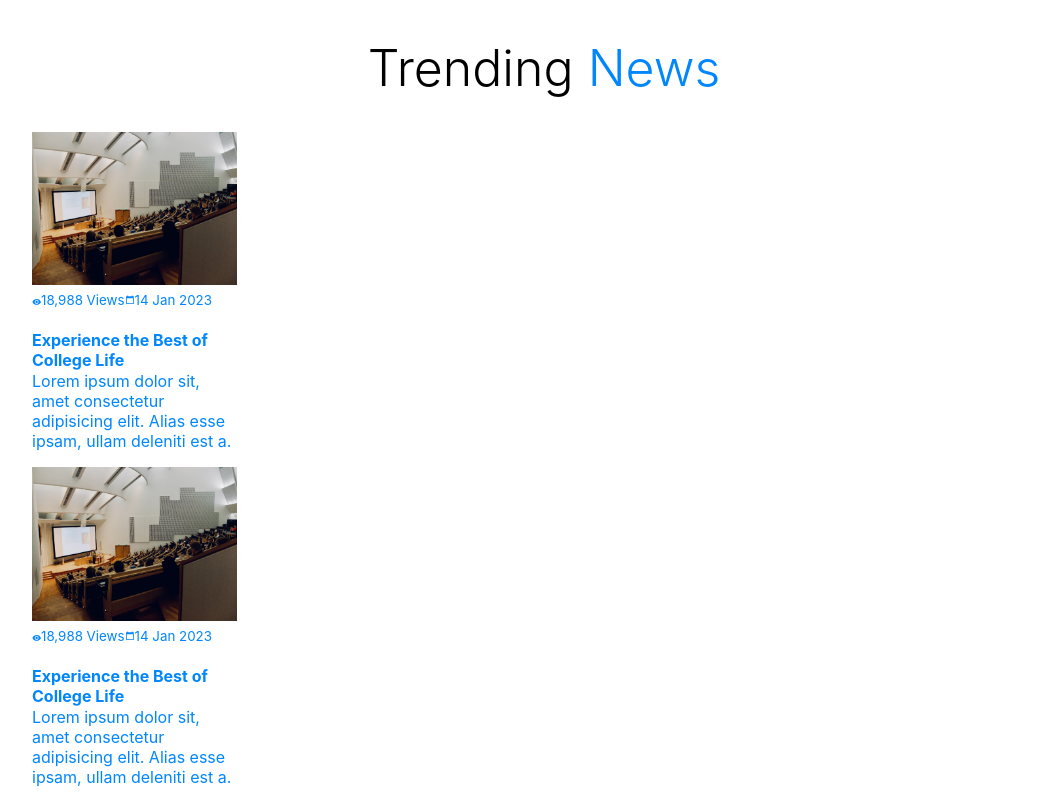
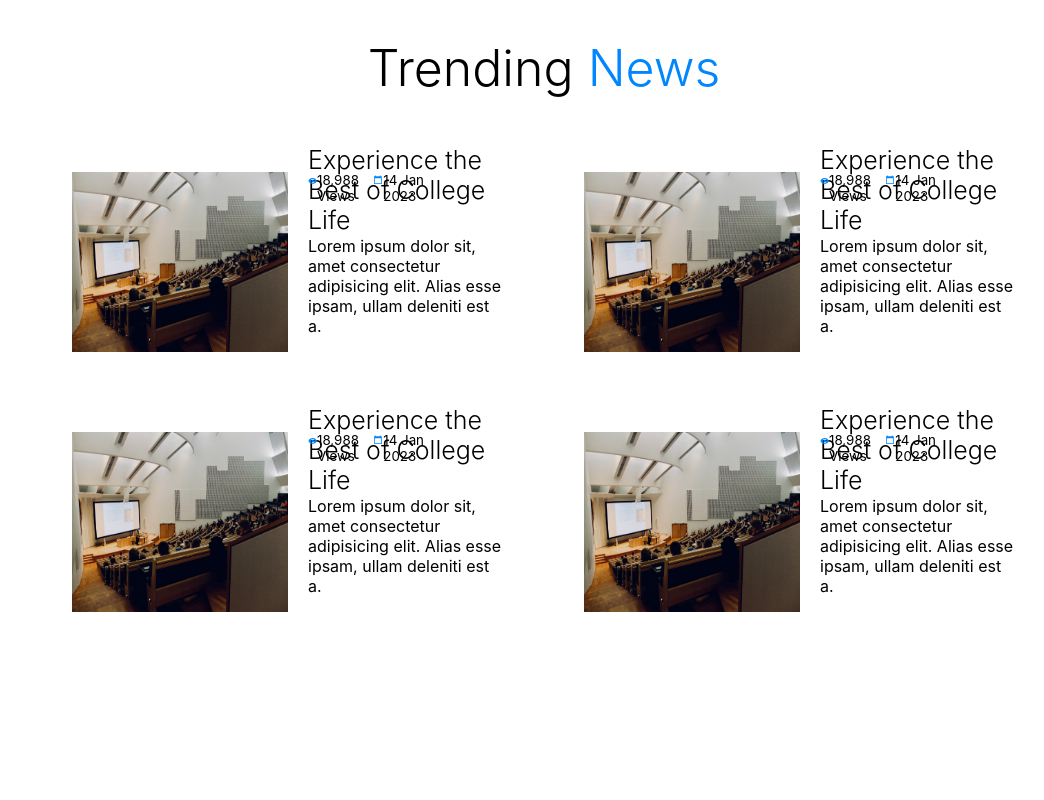
Before and after one commit to SalamanderCtesiphon/landing-pager-figma-design, a React (Create React App) app: page / in a window 1280 px wide. Shown: the part 5040-5840 px from the top of the page, without its empty margins (96-1140 px from the left). After the commit the page ends 5692 px from the top, so only its background shows below. Built offline with nearby package versions, Linux system fonts and the light colour scheme.

Commit message:
completed the trending news section

```diff
--- a/src/App.css
+++ b/src/App.css
@@ -548,12 +548,43 @@ h4 {
 
 .news-row {
   width: 80%;
+  display: flex;
 }
 
 .news-card {
-  width: 20%;
+  width: 45%;
+  height: auto;
+  display: flex;
+  color: black;
+  padding: 40px;
+}
+
+.card-text {
+  width: 50%;
+  display: flex;
+  flex-direction: column;
+  justify-content: space-between;
+  padding-left: 20px;
+}
+
+.news-card-row {
+  width: 65%;
+  height: 10%;
+  display: flex;
+  align-items: baseline;
+  justify-content: space-evenly;
+}
+
+.eyes {
+  transform: translateY(-1px);
 }
 
 .news-row > .news-card > img {
-  width: 100%;
+  width: 50%;
 }
+
+.card-text > h4 {
+  font-weight: 300;
+  font-size: 25px;
+  margin-top: -40px;
+}
--- a/src/components/TrendingNews.jsx
+++ b/src/components/TrendingNews.jsx
@@ -12,7 +12,7 @@ function TrendingNews() {
           <img src={newsPhoto} alt="news" />
           <div className="card-text">
             <div className="news-card-row">
-              <img src={eyes} alt="views" />
+              <img className='eyes' src={eyes} alt="views" />
               <small>18,988 Views</small>
               <img src={calender} alt="calender" />
               <small>14 Jan 2023</small>
@@ -25,7 +25,7 @@ function TrendingNews() {
           <img src={newsPhoto} alt="news" />
           <div className="card-text">
             <div className="news-card-row">
-              <img src={eyes} alt="views" />
+              <img className='eyes' src={eyes} alt="views" />
               <small>18,988 Views</small>
               <img src={calender} alt="calender" />
               <small>14 Jan 2023</small>
@@ -40,7 +40,20 @@ function TrendingNews() {
           <img src={newsPhoto} alt="news" />
           <div className="card-text">
             <div className="news-card-row">
-              <img src={eyes} alt="views" />
+              <img className='eyes' src={eyes} alt="views" />
+              <small>18,988 Views</small>
+              <img src={calender} alt="calender" />
+              <small>14 Jan 2023</small>
+            </div>
+            <h4>Experience the Best of College Life</h4>
+            <p>Lorem ipsum dolor sit, amet consectetur adipisicing elit. Alias esse ipsam, ullam deleniti est a.</p>
+          </div>
+        </div>
+        <div className="news-card">
+          <img src={newsPhoto} alt="news" />
+          <div className="card-text">
+            <div className="news-card-row">
+              <img className='eyes' src={eyes} alt="views" />
               <small>18,988 Views</small>
               <img src={calender} alt="calender" />
               <small>14 Jan 2023</small>
```
